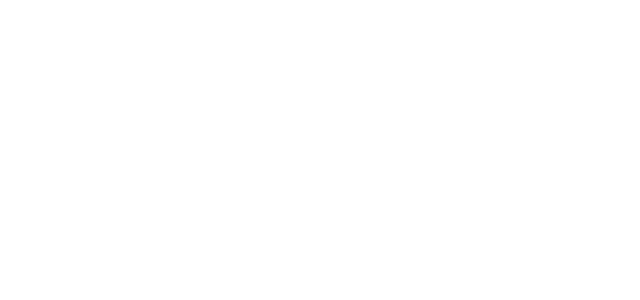
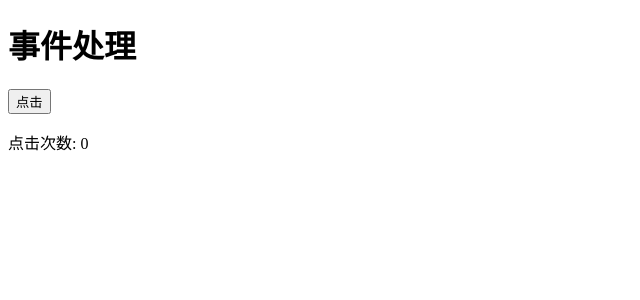
Before and after one commit to canlan527/vue3_learn, a Vue app: page / in a window 1280 px wide. Shown: the top 300 px of the page, without its empty margins (0-640 px from the left). Built offline with nearby package versions, Linux system fonts and the light colour scheme.

Commit message:
事件处理

```diff
--- a/src/App.vue
+++ b/src/App.vue
@@ -1,13 +1,42 @@
 <template>
   <div>
+    <h1>事件处理</h1>
+    <!-- 绑定事件 -->
+    <!-- <button @click="handleClick">点击</button> -->
+    <!-- 内联 -->
+    <!-- <button @click="count++">点击</button> -->
+    <!-- 传递参数 -->
+    <!-- <button @click="handleClick('hello vue3')">点击</button> -->
+
+    <!-- <button @click="handleClick('message hello', $event)">点击</button> -->
+     <button @click="(event) => handleClick('message hello', event)">点击</button>
+    <p>点击次数: {{ count }}</p>
 
   </div>
 </template>
 
 <script setup>
+import { ref } from 'vue'
 
+const count = ref(0)
+
+// 事件处理：事件对象
+function handleClick(msg,event) {
+  console.log(msg)
+  console.log(event)
+  console.log(event.target)
+  console.log(event.x, event.y)
+  count.value++
+}
+
+// 参数
+// function handleClick(msg) {
+//   console.log(msg) // hello vue3
+//   count.value++
+// }
+// function handleClick() {
+//   count.value++
+// }
 </script>
 
-<style lang="scss" scoped>
-
-</style>
+<style lang="scss" scoped></style>
```
